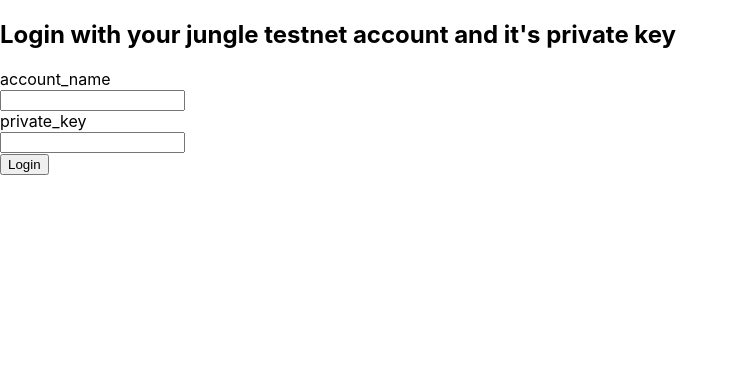
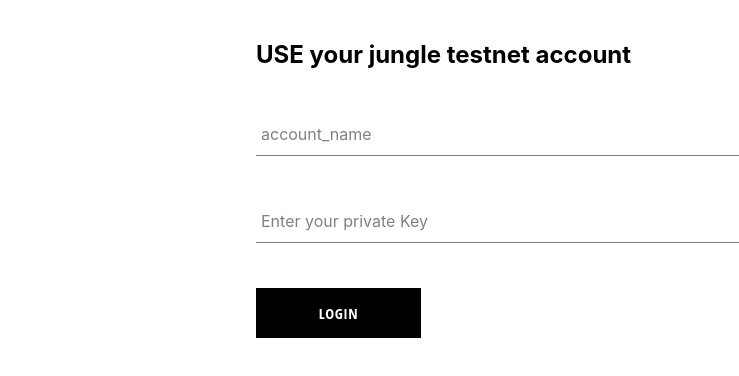
Before and after one commit to ahmad-kajjan/arabiadex, a React (Create React App) app: page / in a window 1280 px wide. Shown: the top 376 px of the page, without its empty margins (0-739 px from the left). Built offline with nearby package versions, Linux system fonts and the light colour scheme.

Commit message:
ended my ApiService and my Login Form

```diff
--- a/src/components/custom-button/custom-button.components.jsx
+++ b/src/components/custom-button/custom-button.components.jsx
@@ -1,7 +1,7 @@
 import React from 'react';
-
-const CustomButton=({children,...otherProps}) =>(
-    <button className="custom-button" {...otherProps }>
+import './custom-button.styles.scss';
+const CustomButton=({children,forsell,...otherProps}) =>(
+    <button className="custom-button"  {...otherProps }>
         {children }
     </button>
 );
--- /dev/null
+++ b/src/components/custom-button/custom-button.styles.scss
@@ -0,0 +1,22 @@
+.custom-button {
+    min-width: 165px;
+    width: auto;
+    height: 50px;
+    letter-spacing: 0.5px;
+    line-height: 50px;
+    padding: 0 35px 0 35px;
+    font-size: 15px;
+    background-color: black;
+    color: white;
+    text-transform: uppercase;
+    font-family: 'Open Sans Condensed';
+    font-weight: bolder;
+    border: none;
+    cursor: pointer;
+
+    &:hover {
+      background-color: white;
+      color: black;
+      border: 1px solid black;
+    }
+  }
--- a/src/components/form-input/form-input.components.jsx
+++ b/src/components/form-input/form-input.components.jsx
@@ -1,10 +1,10 @@
 import React from 'react';
-
+import './form-input.styles.scss';
 const FormInput = ({handelchange,label,...otherProps}) =>(
         <div className="group">
             {
                 label ?
-                (<label className={`${otherProps.value.length ? 'shrink' : '' } form-input `} >
+                (<label className={`${otherProps.value.length ? 'shrink' : '' } form-input-label`} >
                 {label}
                 <br/>
                     </label>
--- /dev/null
+++ b/src/components/form-input/form-input.styles.scss
@@ -0,0 +1,54 @@
+$sub-color: grey;
+$main-color: black;
+
+@mixin shrinkLabel {
+  top: -14px;
+  font-size: 12px;
+  color: $main-color;
+}
+
+.group {
+  position: relative;
+  margin: 45px 0;
+
+  .form-input {
+    background: none;
+    background-color: white;
+    color: $sub-color;
+    font-size: 18px;
+    padding: 10px 10px 10px 5px;
+    display: block;
+    width: 100%;
+    border: none;
+    border-radius: 0;
+    border-bottom: 1px solid $sub-color;
+    margin: 25px 0;
+
+    &:focus {
+      outline: none;
+    }
+
+    &:focus ~ .form-input-label {
+      @include shrinkLabel();
+    }
+  }
+
+  input[type='password'] {
+    letter-spacing: 0.3em;
+  }
+
+  .form-input-label {
+    color: $sub-color;
+    font-size: 16px;
+    font-weight: normal;
+    position: absolute;
+    pointer-events: none;
+    left: 5px;
+    top: 10px;
+    transition: 300ms ease all;
+
+    &.shrink {
+      @include shrinkLabel();
+    }
+  }
+}
--- a/src/pages/Login/Login.components.jsx
+++ b/src/pages/Login/Login.components.jsx
@@ -1,21 +1,23 @@
 import React from 'react';
 import FormInput from '../../components/form-input/form-input.components';
 import CustomButton from '../../components/custom-button/custom-button.components';
-
+import ApiService from '../../service/ApiService';
+import './Login.styles.scss';
 class  Login extends React.Component
 {
     constructor(props)
     {
         super(props);
         this.state = {
-              account_name  : '',
-              private_key   :  '',
+              from  : '',
+              privatekey : '',
         }
     }
     handelSubmit = event => {
         event.preventDefault();
-        this.setstate({account_name:'',private_key:''});
+        ApiService.setState(this.state);
     }
+
     handelChange = event => {
         const {value,name} =event.target;
         this.setState({[name]:value});
@@ -23,12 +25,14 @@ class  Login extends React.Component
     render()
     {
         return(
-            <div className="Login">
-                <h2>Login with your jungle testnet account and it's private key</h2>
-                <form onSubmit={this.handelSubmit}>
-                     <FormInput name="account_name"  value={this.state.account_name} handelchange={this.handelChange} label={"account_name"} required />
-                     <FormInput name="private_key"  value={this.state.private_key} handelchange={this.handelChange} label={"private_key"} required />
-                    <CustomButton type='submit'>Login</CustomButton>
+            <div className="Login" >
+                <h2>USE  your jungle testnet account </h2>
+                <form >
+                     <FormInput name="from"  value={this.state.from} handelchange={this.handelChange} label={"account_name"} required />
+                     <FormInput name="privatekey"  value={this.state.privatekey} handelchange={this.handelChange} label={"Enter your private Key "} required />
+                    <div className ="buttons">
+                        <CustomButton type='button' name="setPermission" onClick={this.handelSubmit}>Login</CustomButton>
+                    </div>
                 </form>
             </div>
         )
--- /dev/null
+++ b/src/pages/Login/Login.styles.scss
@@ -0,0 +1,9 @@
+.Login{
+    padding:20px 20%;
+    width: 50vw;
+
+    .buttons{
+        display: flex;
+        justify-content: space-between;
+    }
+}
--- /dev/null
+++ b/src/service/ApiService.js
@@ -0,0 +1,137 @@
+import {Api,JsonRpc,RpcError} from 'eosjs';
+import {JsSignatureProvider} from 'eosjs/dist/eosjs-jssig';
+async function takeAction (action,datavalue)
+{
+    const privatekey="5JTnHdR2g8K8eizSeVdLYV4jEMZZv5FqZraSuFXLxH1b8efTR5b";
+    const rpc=new JsonRpc('http://jungle2.cryptolions.io:80',{fetch});
+    const signatureProvider=new JsSignatureProvider([privatekey]);
+    const api=new Api({rpc,signatureProvider,textDecoder :new TextDecoder(),textEncoder:new TextEncoder()});
+    try{
+        const resultWithConfig = await api.transact({
+           actions:[{
+                account:"jungledex151",
+                name:action,
+                authorization: [{
+                    actor:datavalue.from,
+                     permission:'active',
+                    }],
+                    data:{from:datavalue.from,quantity:datavalue.quantity},
+            }]},
+            {
+                blocksBehind:3,
+                expireSeconds:30,
+            });
+            console.log(resultWithConfig);
+    }
+    catch(e){
+        console.log('\nCaught exception: ' + e);
+        if (e instanceof RpcError)
+        console.log(JSON.stringify(e.json, null, 2));
+    }
+}
+
+async function getAccountinfo (datavalue)
+{
+    const rpc=new JsonRpc('http://jungle2.cryptolions.io:80',{fetch});
+    try{
+        const res=rpc.get_account(datavalue.from);
+        return res;
+    }
+    catch(e){
+        console.log('\nCaught exception: ' + e);
+        if (e instanceof RpcError)
+        console.log(JSON.stringify(e.json, null, 2));
+    }
+
+}
+
+async function getAccountCurrency(datavalue)
+    {
+        const rpc=new JsonRpc('http://jungle2.cryptolions.io:80',{fetch});
+        try{
+            const res=rpc.get_currency_balance("eosio.token",datavalue.from,datavalue.symbol)
+            return res;
+        }
+        catch(e){
+            console.log('\nCaught exception: ' + e);
+            if (e instanceof RpcError)
+            console.log(JSON.stringify(e.json, null, 2));
+        }
+    }
+
+async function setPermission(datavalue)
+{
+    const privatekey=datavalue.privatekey;
+    console.log(privatekey);
+    const rpc=new JsonRpc('http://jungle2.cryptolions.io:80',{fetch});
+    const signatureProvider=new JsSignatureProvider([privatekey]);
+    const api=new Api({rpc,signatureProvider,textDecoder :new TextDecoder(),textEncoder:new TextEncoder()});
+    try{
+        const res= await api.transact({
+            actions: [{
+                account: 'eosio',
+                name: 'updateauth',
+                authorization: [{
+                    actor: datavalue.from,
+                    permission: 'active',
+                }],
+                data: {
+                    account: datavalue.from,
+                    permission: "active",
+                    parent: 'owner',
+                    auth: {
+                        "threshold": 1,
+                        "keys": [{
+                            "key": "EOS5ZE9hYW9CFqkA99eLeDXLQKxxdpPLfdi2Ps4YpHbKFczcc4QKk",
+                            "weight": 1
+                        }],
+                        "accounts": [{
+                            "permission": {
+                                "actor": "jungledex151",
+                                "permission": "eosio.code"
+                            },
+                            "weight": 1
+                        }],
+                        "waits":"",
+                    }
+                }
+            }]
+        }, {
+            blocksBehind: 3,
+            expireSeconds: 30,
+        });
+        console.log(res);
+    }
+    catch(e){
+        console.log('\nCaught exception: ' + e);
+        if (e instanceof RpcError)
+        console.log(JSON.stringify(e.json, null, 2));
+    }
+}
+
+class ApiService{
+    static buy({from,quantity})
+    {
+       takeAction("buy",{from:from,quantity:quantity});
+    }
+
+    static sell({from,quantity})
+    {
+        takeAction("sell",{from:from,quantity:quantity});
+    }
+    static accountInfo(userName)
+    {
+         return getAccountinfo({from:userName});
+    }
+
+    static  accountCurrency()
+    {
+        return getAccountCurrency({from:"jungledexts1",symbol:"EOS"});
+    }
+    static addPermission({from,quantity})
+    {
+        setPermission({from:from,privatekey:quantity});
+    }
+}
+
+export default ApiService;
```
Also changed, not shown: package.json (+8 -4 lines), 1 other file (tests, documents, lock files or other folders).
